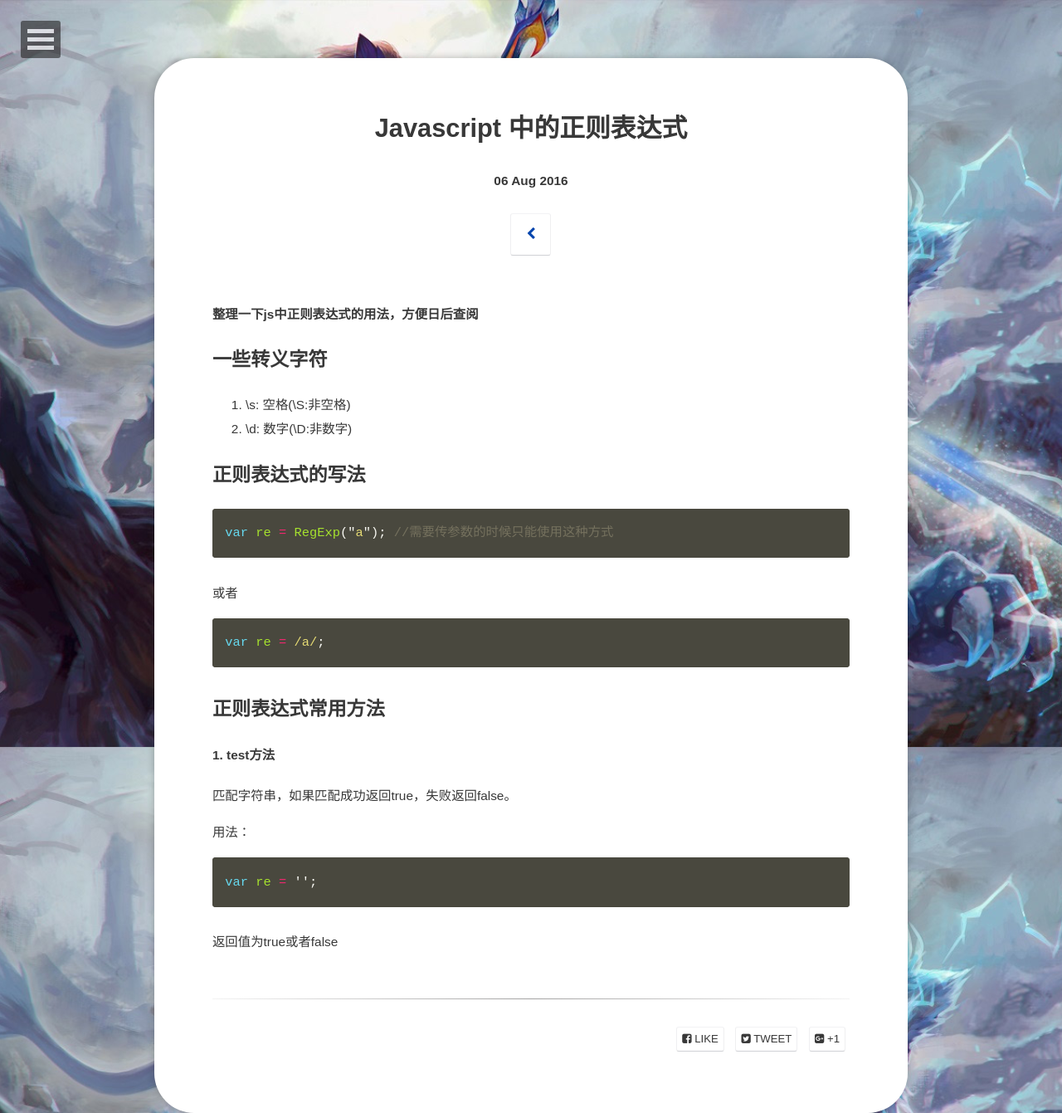
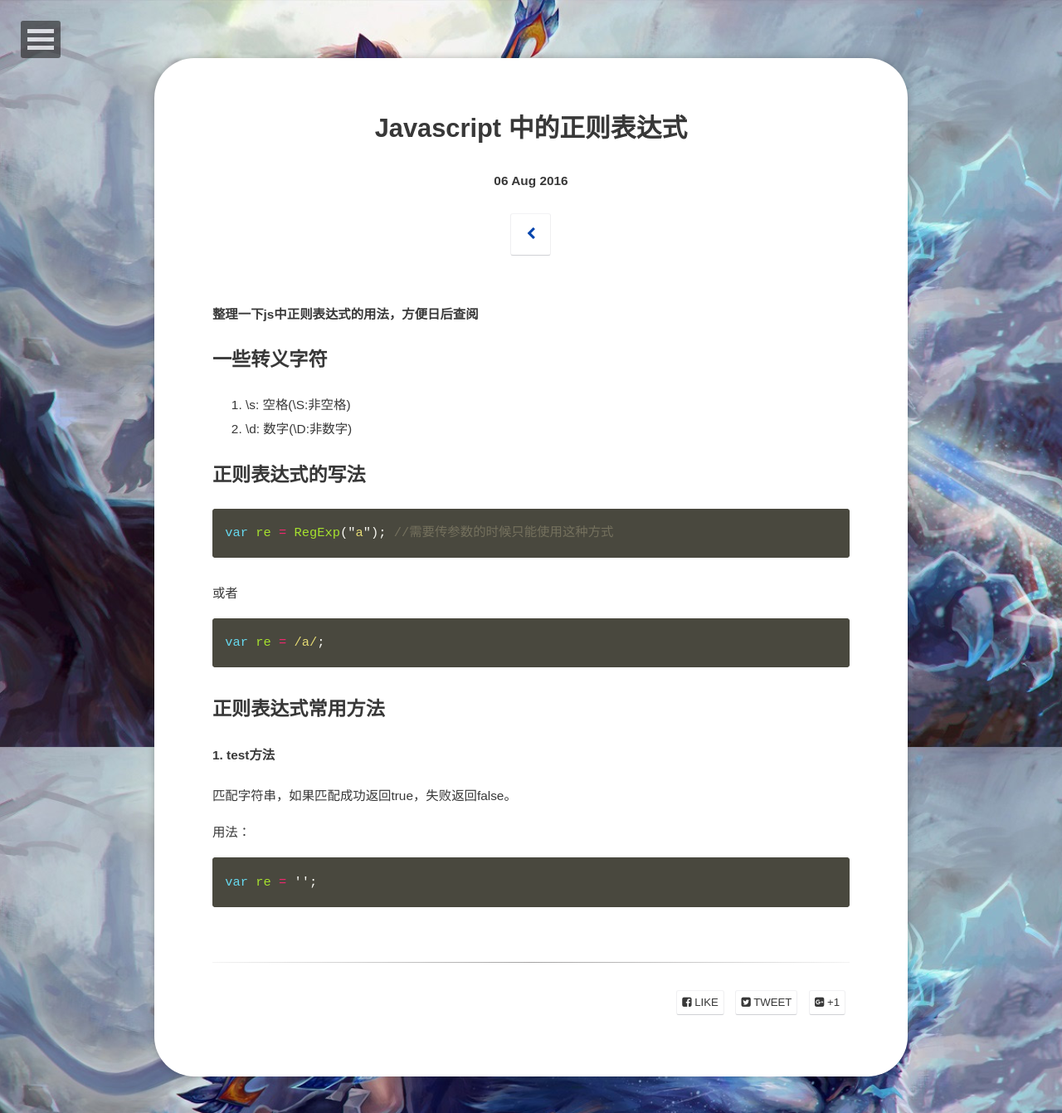
Before and after one commit to sandofsuro/sandofsuro.github.io, a Jekyll site: the page built from _posts/2016-08-06-regex.md, in a window 1280 px wide. Shown: the whole page at 83% size. Built offline with Jekyll 4.4.1, drawn with Linux system fonts in a browser that asks for light colours; some web fonts are replaced.

Commit message:
push an article

````diff
--- a/_posts/2016-08-06-regex.md
+++ b/_posts/2016-08-06-regex.md
@@ -34,5 +34,3 @@ var re = /a/;
 ```javascript
 var re = '';
 ```
-
-返回值为true或者false
````
